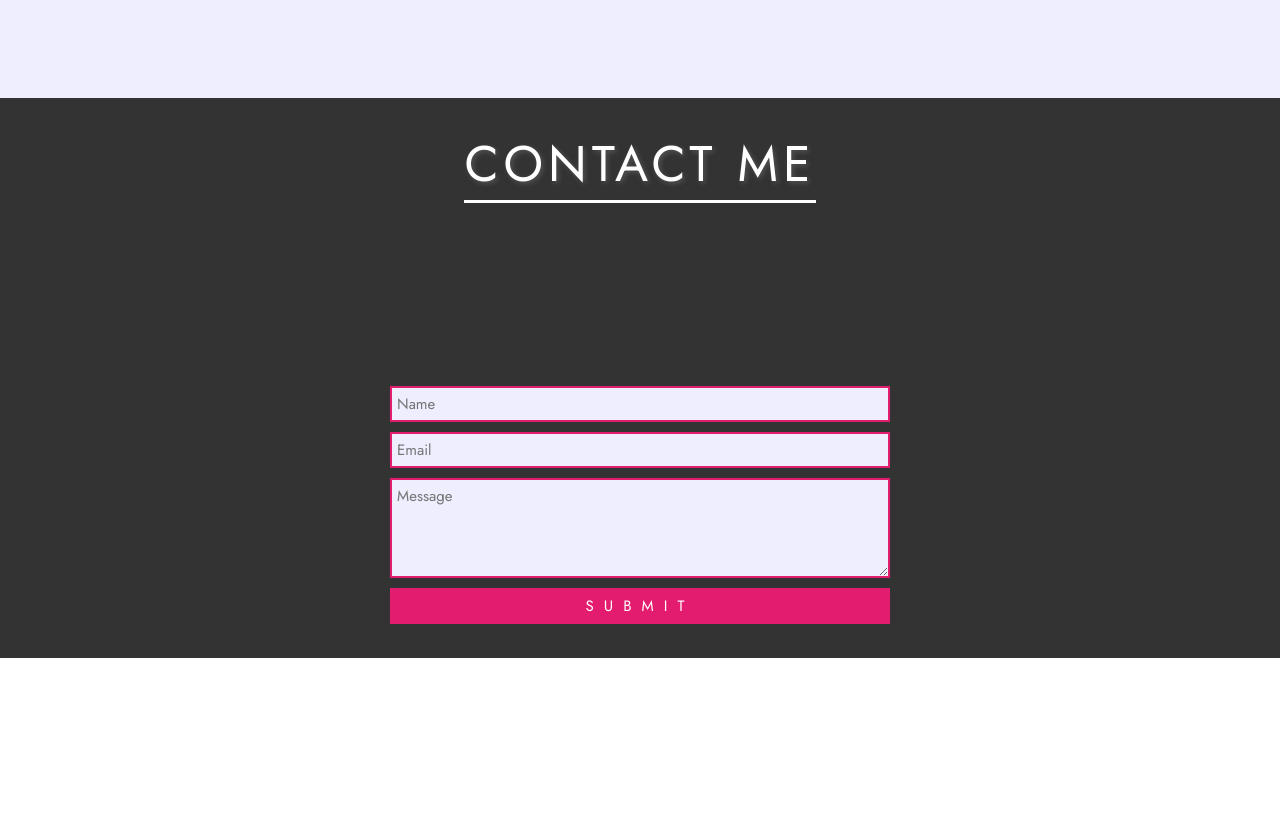
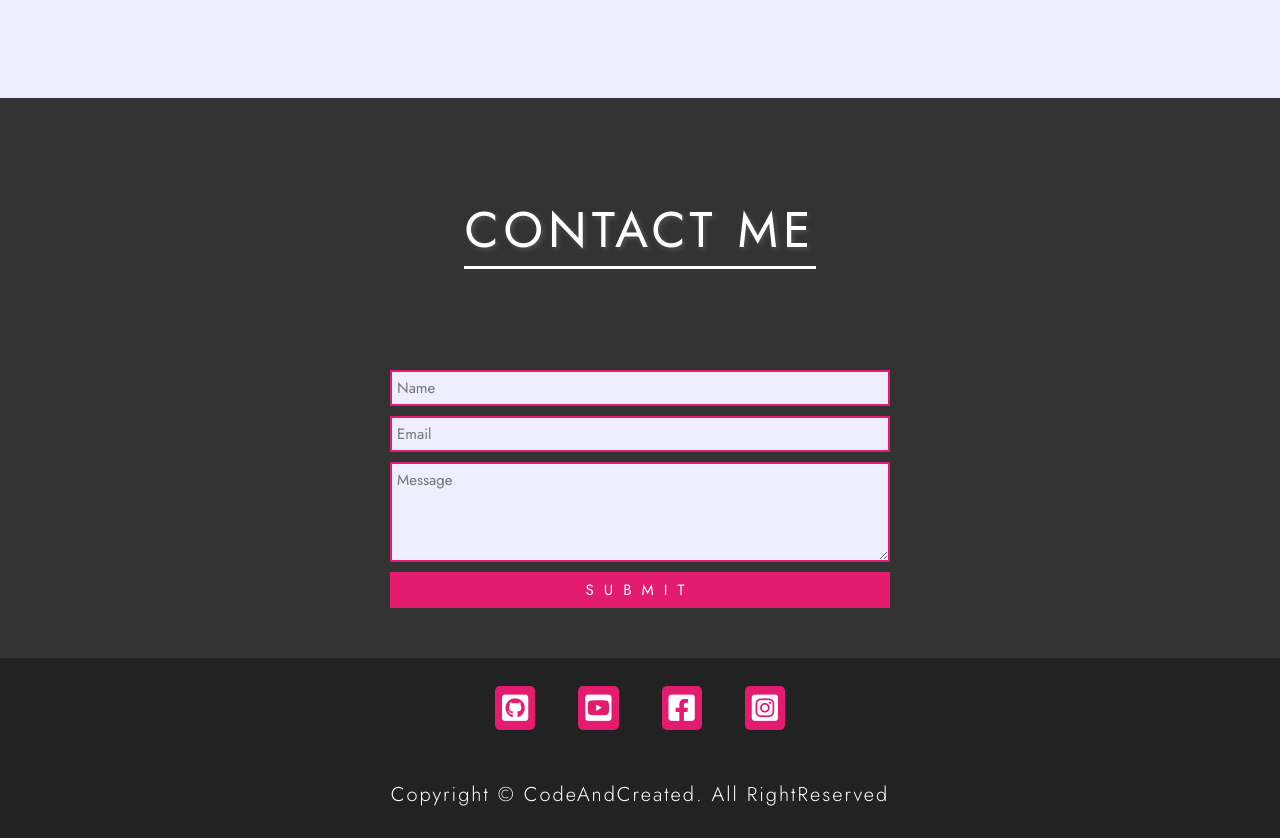
Before and after one commit to nomadGeonilJang/html-css-js-project-3, a plain HTML site: page index.html in a window 1280 px wide. Shown: the part 3540-4378 px from the top of the page. Before the commit the page ends 4198 px from the top, so only its background shows below. Drawn offline with Linux system fonts and the light colour scheme.

Commit message:
footer markup and css

```diff
--- a/index.html
+++ b/index.html
@@ -211,6 +211,27 @@
         </form>
       </section>
       <!-- End of Section 4 -->
+      <!-- Section 5 -->
+      <footer class="section-5 center">
+        <div class="social-media">
+          <a href="#" class="social-media-link">
+            <i class="fab fa-github-square"></i>
+          </a>
+          <a href="#" class="social-media-link">
+            <i class="fab fa-youtube-square"></i>
+          </a>
+          <a href="#" class="social-media-link">
+            <i class="fab fa-facebook-square"></i>
+          </a>
+          <a href="#" class="social-media-link">
+            <i class="fab fa-instagram-square"></i>
+          </a>
+        </div>
+        <p class="copyright">
+          Copyright &copy; CodeAndCreated. All RightReserved
+        </p>
+      </footer>
+      <!-- End of Section 5 -->
     </div>
   </body>
 </html>
--- a/style.css
+++ b/style.css
@@ -300,6 +300,7 @@ html{
     color:#fff;
     box-shadow: none;
     border-color: #fff;
+    margin:5rem;
 }
 .contact-form{
     width: 50rem;
@@ -331,3 +332,32 @@ html{
     cursor: pointer;
 }
 /* End of Section 4 */
+/* Section 5 */
+.section-5{
+    width: 100%;
+    height: 30ch;
+    background-color: #222;
+    flex-direction: column;
+}
+.social-media{
+    margin-bottom: 5rem;
+}
+.social-media-link{
+    margin:0 2rem;
+    padding:.7rem;
+    background-color: #e41c6f;
+    border-radius: .5rem;
+    display: inline-block;
+}
+.social-media-link i{
+  font-size: 3rem;
+  color: #fff;
+}
+.copyright{
+    color:#fff;
+    font-size: 2rem;
+    letter-spacing: .2rem;
+    font-weight: 300;
+    text-align: center;
+}
+/* End of Section 5 */
```
